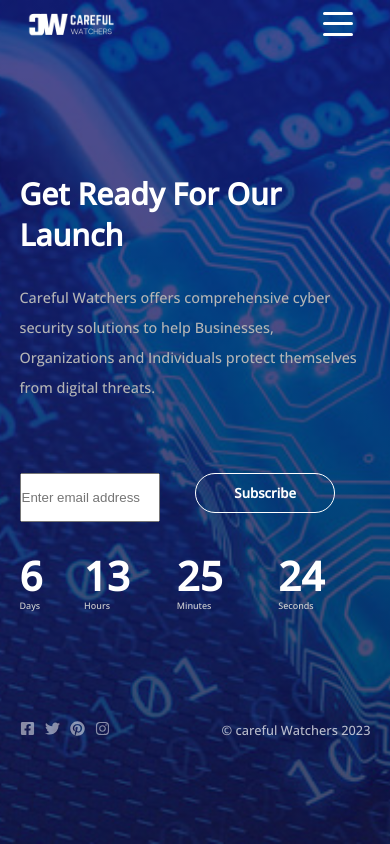
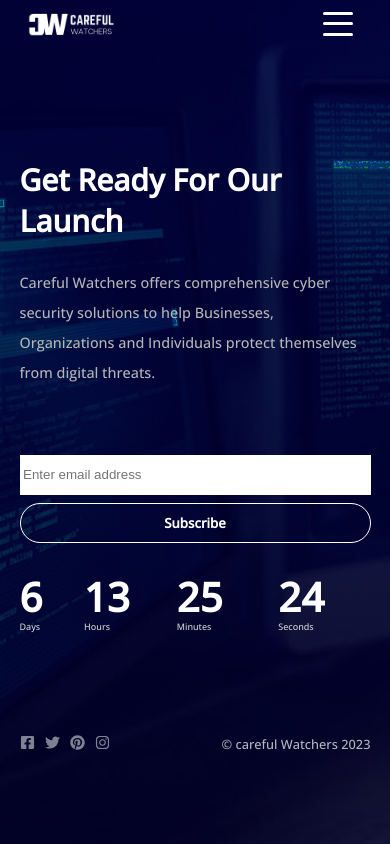
Before and after one commit to Eluan-Adumo/careful-watchers-wait-list, a React (Create React App) app: page / in a window 390 px wide. Built offline with nearby package versions, Linux system fonts and the light colour scheme.

Commit message:
Recent update

```diff
--- a/src/App.css
+++ b/src/App.css
@@ -580,9 +580,9 @@
         row-gap: 5vh;
         width: 100%;
         min-height: 100vh;
-        background: linear-gradient(rgba(0, 0, 100, 0.7), rgba(0, 0, 50, 0.7)), url("resources/security.jpg");
+        background: linear-gradient(rgba(0, 0, 100, 0.4), rgba(0, 0, 50, 0.5)), url("resources/hero-bg.jpg");
         background-size: cover;
-        background-position: center;
+        background-position: lrft center;
         background-repeat: no-repeat;
         height: 100vh;
         overflow: hidden;
@@ -703,8 +703,8 @@
     .bottonx-area{
         display: grid;
         width: 100%;
-        grid-template-columns: 40% 40%;
-        column-gap: 10%;
+        grid-template-columns: auto;
+        row-gap: 10%;
         margin-top: -30px;
     }
 
@@ -717,13 +717,9 @@
         font-family: inherit;
     }
 
-    .bottonx-area button:first-child{
-        background: var(--cyan);
-        color: white;
-        width: 100%;
-        border-color: var(--cyan);
-        border-width: 1px;
-        border-style: solid;
+    .bottonx-area:first-child{
+        height: 35px;
+        padding: 1%;
     }
     .bottonx-area button:nth-child(even){
         background: transparent;
@@ -1114,4 +1110,10 @@
         font-weight: lighter;
     }
 
+    .email-sub-field{
+        height: 40px;
+        padding: 1%;
+        border: none;
+    }
+
 }
```
